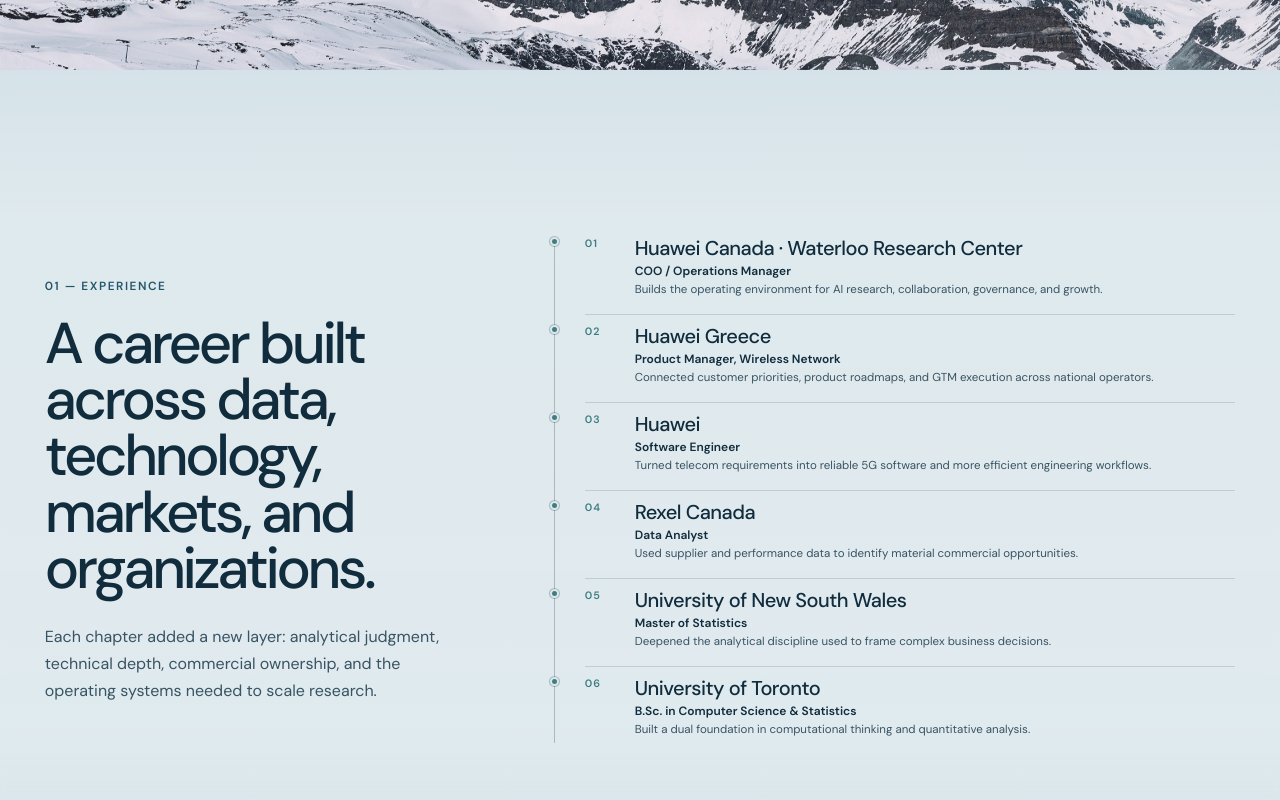
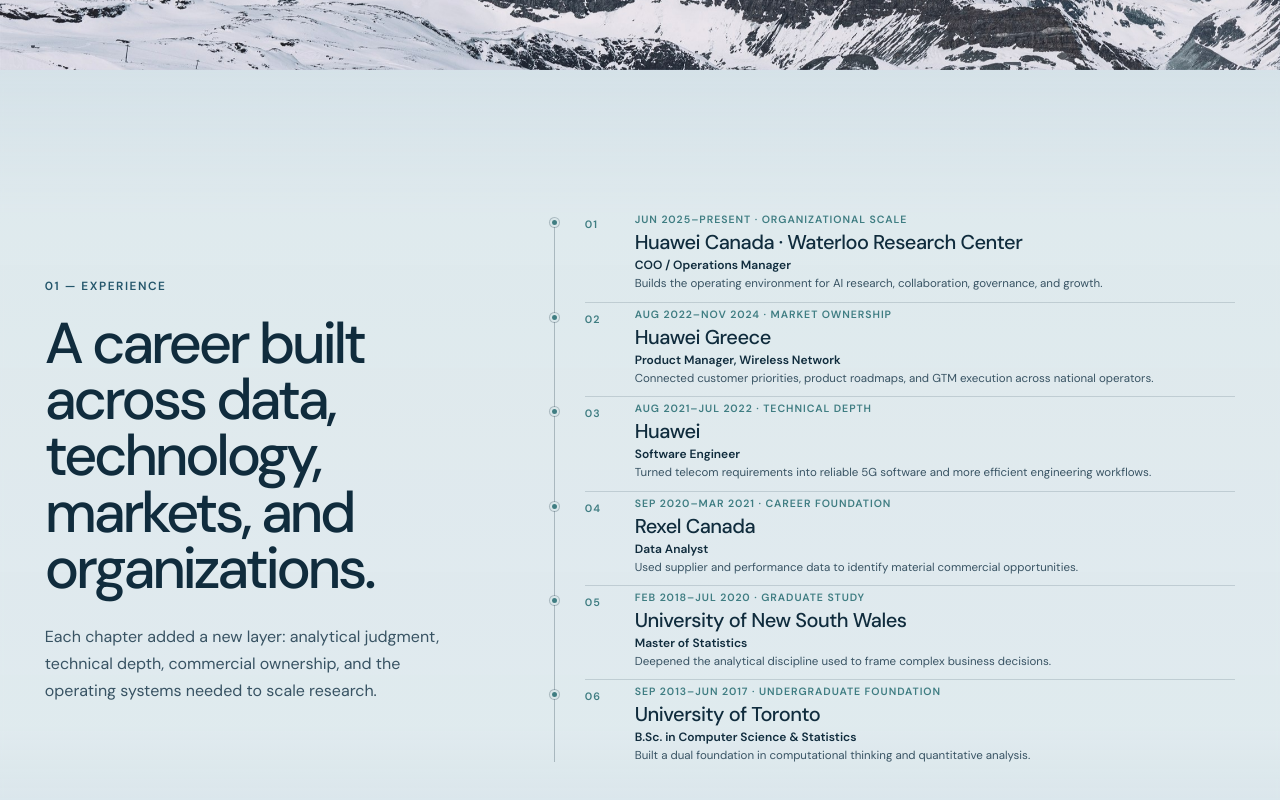
Before and after one commit to hexfeng/memyself, a React (Vite) app: page / in a window 1280 px wide. Shown: the part 730-1530 px from the top of the page. Built offline with nearby package versions, Linux system fonts and the light colour scheme.

Commit message:
Render reverse chronological experience timeline

```diff
--- a/src/App.tsx
+++ b/src/App.tsx
@@ -159,11 +159,21 @@
         </div>
         <div className="compact-timeline" data-reveal>
           {copy.experience.items.map((item, index) => (
-            <article className="timeline-entry" key={`${item.organization}-${item.role}`}>
+            <article
+              className="timeline-entry"
+              key={`${item.organization}-${item.role}`}
+              data-timeline-index={index}
+            >
               <span className="timeline-number">0{index + 1}</span>
               <span className="timeline-node" aria-hidden="true" />
-              <div>
-                <p className="timeline-period">{item.period}</p>
+              <div className="timeline-entry__content">
+                <p className="timeline-period">
+                  <span>
+                    {item.startDate}–{item.endDate}
+                  </span>
+                  <span aria-hidden="true"> · </span>
+                  <span>{item.stage}</span>
+                </p>
                 <h3>{item.organization}</h3>
                 <p className="timeline-role">{item.role}</p>
                 <p className="timeline-summary">{item.summary}</p>
```
Also changed, not shown: 1 other file (tests, documents, lock files or other folders).
